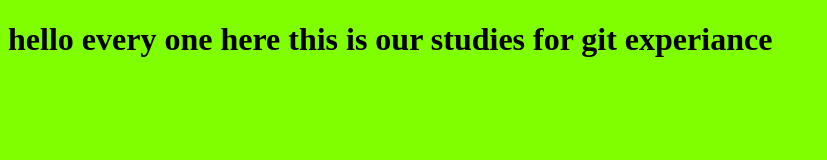
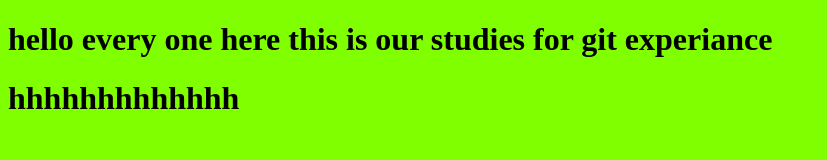
Before and after one commit to sajidammar/Excise, a plain HTML site: page index.html in a window 1280 px wide. Shown: the whole page, without its empty margins (0-827 px from the left). Drawn offline with Linux system fonts and the light colour scheme.

Commit message:
we adding

```diff
--- a/index.html
+++ b/index.html
@@ -7,7 +7,7 @@
     <link rel="stylesheet" href="style.css">
     <title>The First Page</title>
     <h1>hello every one here this is our studies for git experiance</h1>
-
+    <h1>hhhhhhhhhhhhh</h1>
 </head>
 <body>
     <h1></h1>
```
